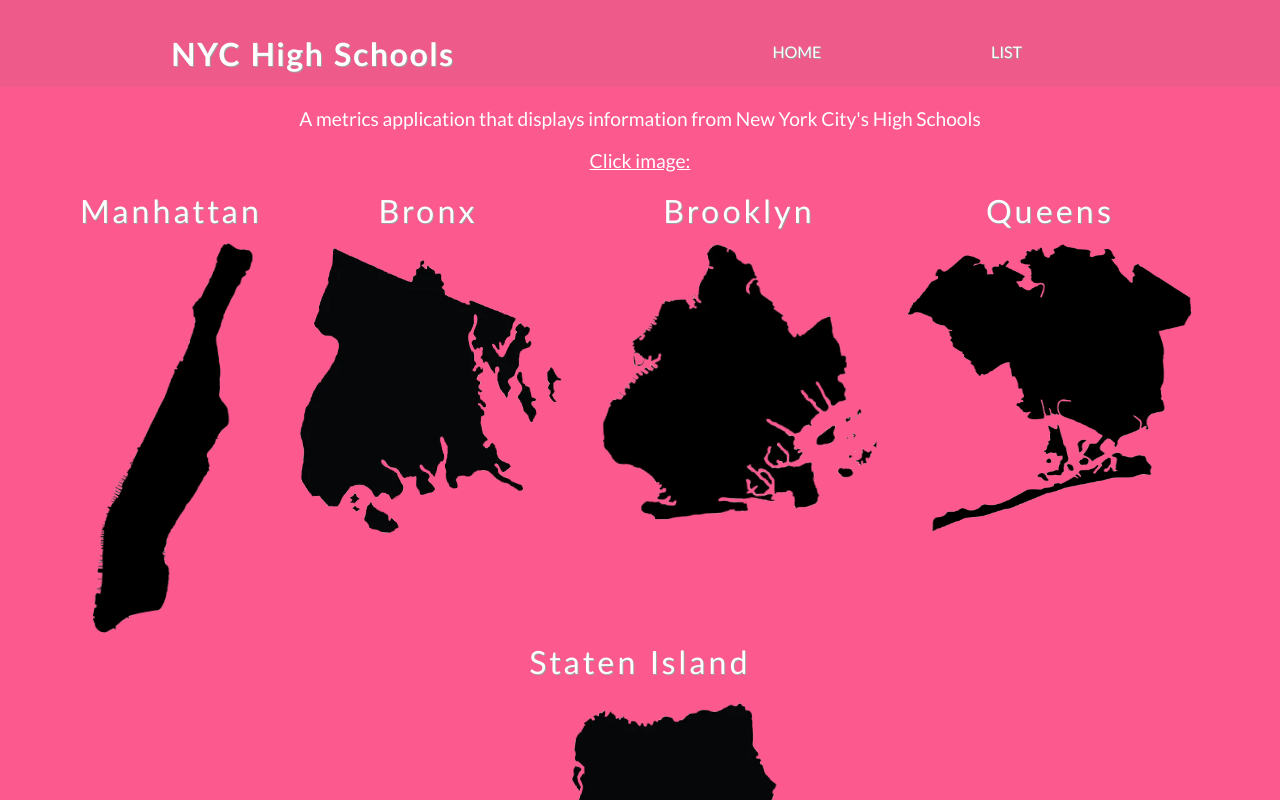
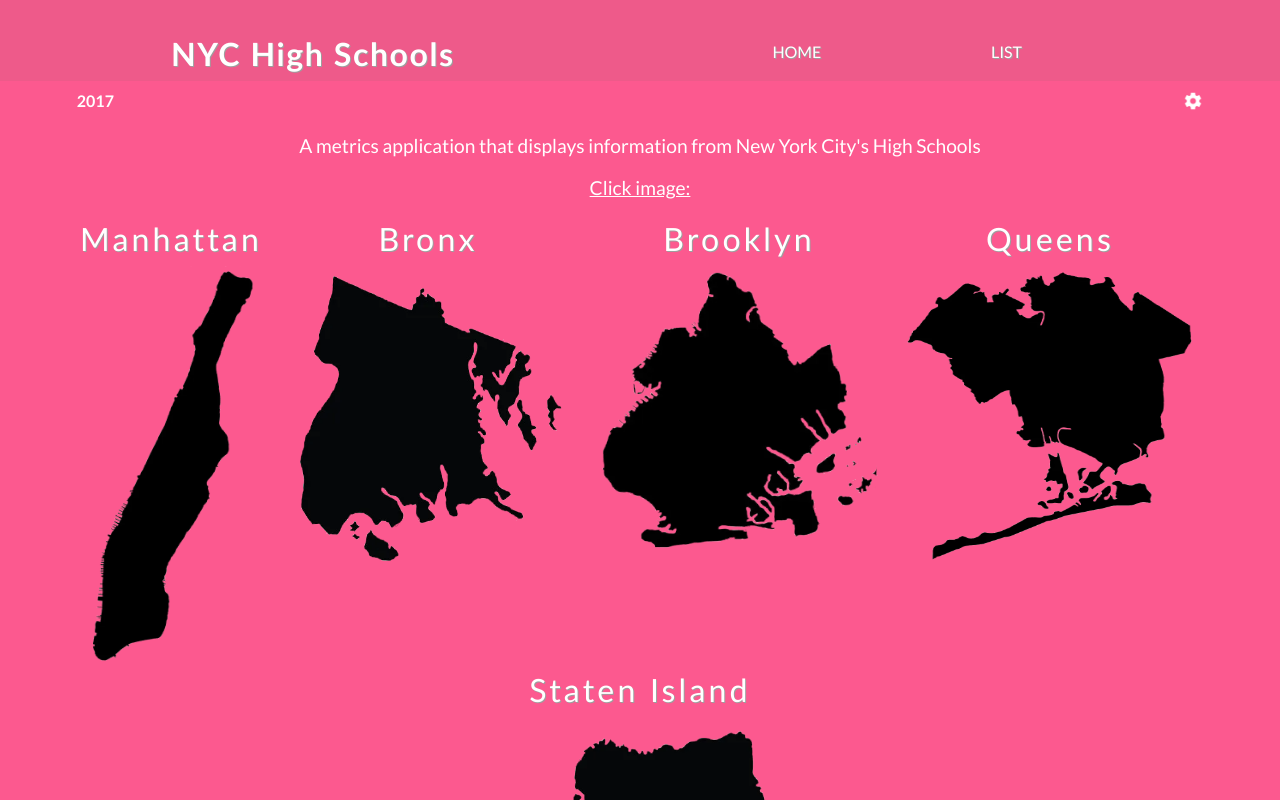
Before and after one commit to jcmunav63/metrics_app_m3, a React (Create React App) app: page / in a window 1280 px wide. Shown: the top 800 px of the page. Built offline with nearby package versions, Linux system fonts and the light colour scheme; a web font is replaced by a local one.

Commit message:
Edit README file and change some style in navbar.

```diff
--- a/src/App.css
+++ b/src/App.css
@@ -22,10 +22,10 @@
   justify-content: space-between;
   background-color: rgba(235, 90, 138, 0.801);
   width: 100%;
-  height: 3.4rem;
+  height: 3rem;
   padding-top: 8px;
   padding-bottom: 25px;
-  margin-bottom: 0;
+  margin-bottom: 10px;
 }
 
 .navbar {
@@ -36,6 +36,19 @@
   margin-left: auto;
   margin-right: auto;
   margin-top: 2%;
+}
+
+.second {
+  color: #fff;
+  font-size: 1rem;
+  font-weight: bold;
+  width: 88%;
+  margin-left: auto;
+  margin-right: auto;
+  margin-top: 0;
+  margin-bottom: 0;
+  display: flex;
+  justify-content: space-between;
 }
 
 h1 {
@@ -280,7 +293,7 @@ button:hover {
   .divnavbar {
     height: 2.4rem;
     padding-top: 8px;
-    padding-bottom: 25px;
+    padding-bottom: 15px;
     margin-bottom: 1rem;
   }
 
--- a/src/components/Navbar.js
+++ b/src/components/Navbar.js
@@ -1,7 +1,9 @@
 import React from 'react';
 import { Link } from 'react-router-dom';
+import gear from '../assets/gear.png';
 
 const Navbar = () => (
+  <>
     <div className="divnavbar">
       <nav className="navbar">
         <span className="sitename gillsans">NYC High Schools</span>
@@ -10,6 +12,11 @@ const Navbar = () => (
         <Link to="/schools" className="navlink lato">LIST</Link>
       </nav>
     </div>
+    <div className="second">
+      <span className="lato">2017</span>
+      <span><img className="gear" src={gear} alt="settings" width="20px" height="20px" /></span>
+    </div>
+  </>
 );
 
 export default Navbar;
```
Also changed, not shown: src/assets/gear.png (added), 1 other file (tests, documents, lock files or other folders). Lines whose indentation alone changed are shown as unchanged.
